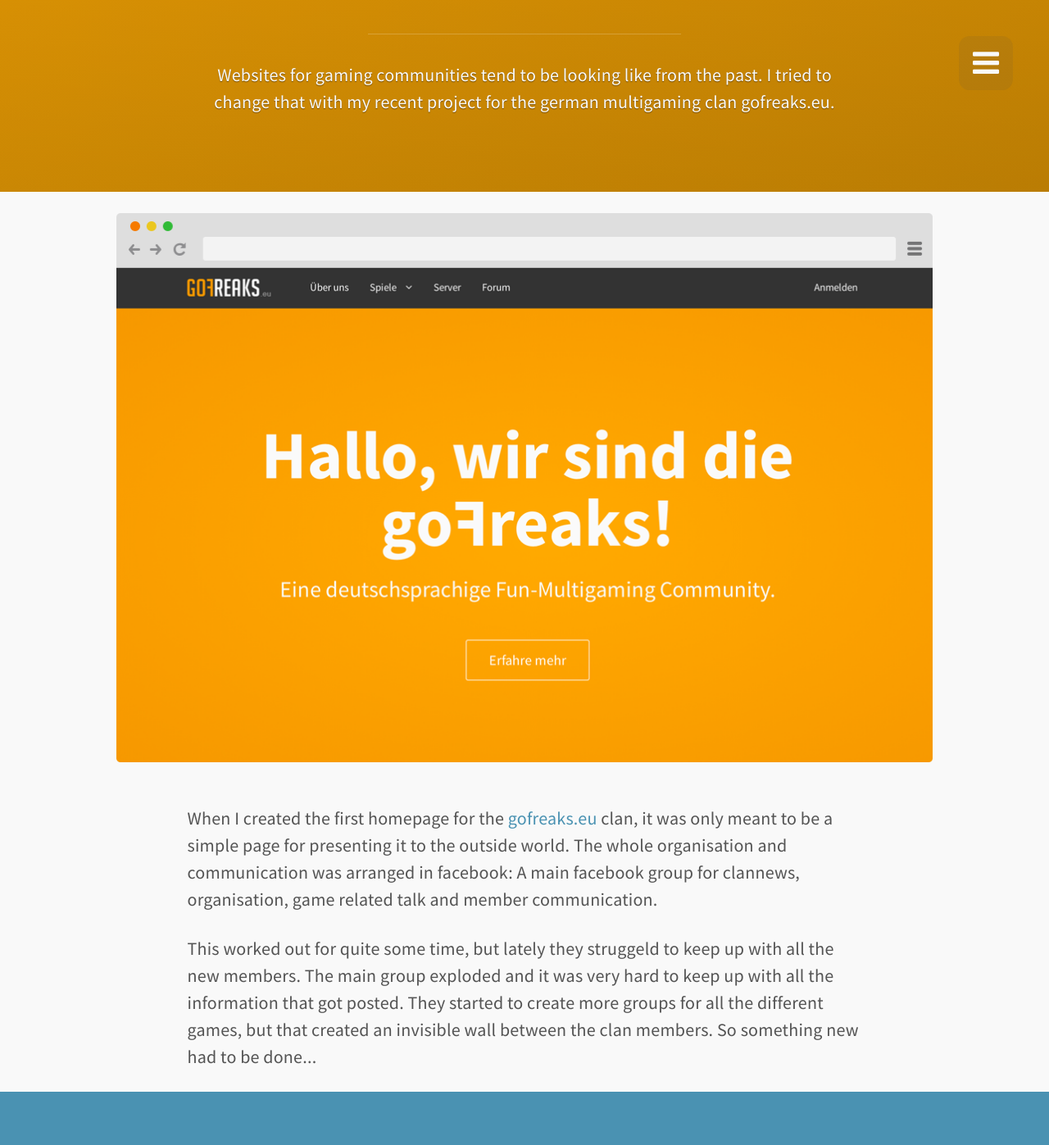
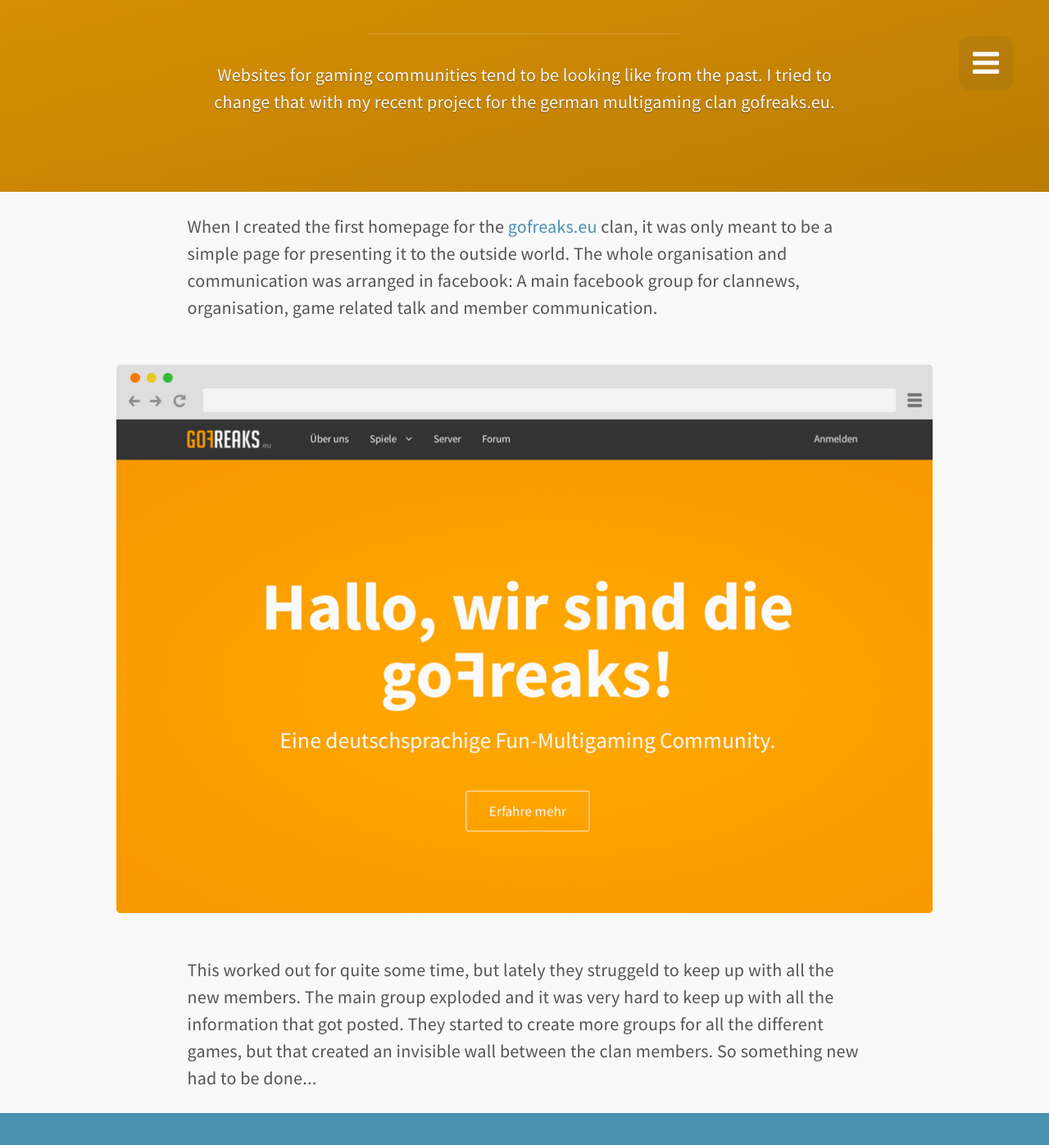
Before and after one commit to l4ci/l4ci.github.io, a Jekyll site: the page built from _posts/2014-01-24-gofreaks.html, in a window 1280 px wide and 1400 px high, scrolled down 368 px. Shown: the top 1397 px of the window at 82% size. Built offline with Jekyll 4.4.1, drawn with Linux system fonts in a browser that asks for light colours; nearby versions of some CDN libraries; Markdown is read by kramdown in place of the engine named in the settings.

Commit message:
gofreaks update

```diff
--- a/_posts/2014-01-24-gofreaks.html
+++ b/_posts/2014-01-24-gofreaks.html
@@ -10,9 +10,7 @@
 ---
 <div class="outer">
   <section class="container">
-    <div class="col-90">
-      <img src="{{ site.url }}/assets/img/gofreaks/full_homepage.png" alt="Full Site View">
-    </div>
+
   </section>
 </div>
 
@@ -22,6 +20,13 @@
       <p>
         When I created the first homepage for the <a href="http://gofreaks.eu">gofreaks.eu</a> clan, it was only meant to be a simple page for presenting it to the outside world. The whole organisation and communication was arranged in facebook: A main facebook group for clannews, organisation, game related talk and member communication.
       </p>
+    </div>
+
+    <div class="col-90">
+      <img src="{{ site.url }}/assets/img/gofreaks/full_homepage.png" alt="Full Site View">
+    </div>
+
+    <div class="col-75">
       <p>
         This worked out for quite some time, but lately they struggeld to keep up with all the new members. The main group exploded and it was very hard to keep up with all the information that got posted. They started to create more groups for all the different games, but that created an invisible wall between the clan members. So something new had to be done...
       </p>
@@ -129,19 +134,28 @@
         After testing the site with some members the most asked feature was a notification system. As everyone was used to from facebook, you get a notification when something happens that is related to you.
       </p>
       <p>Therefore I developed the so called <code>INS</code> Instant Notification System. It tracks every activity on the site, and notifies the right members of new updates everytime. It even works without refreshing the page.</p>
-      <p class="text-align--center">
-        <img src="{{ site.url }}/assets/img/gofreaks/ins.png" alt="Instant Notification System" class="img--border--dark">
-      </p>
     </div>
   </section>
+
+  <figure class="container margin--m--bottom">
+    <div class="col-20">
+      <img src="{{ site.url }}/assets/img/gofreaks/300px_notify1.png" class="img--border" alt="Profil View">
+    </div>
+    <div class="col-20">
+      <img src="{{ site.url }}/assets/img/gofreaks/300px_notify2.png" class="img--border" alt="Notification View">
+    </div>
+    <div class="col-20">
+      <img src="{{ site.url }}/assets/img/gofreaks/300px_notify3.png" class="img--border" alt="Forum View">
+    </div>
+    <div class="col-20">
+      <img src="{{ site.url }}/assets/img/gofreaks/300px_notify4.png" class="img--border" alt="Game View">
+    </div>
+  </figure>
 </div>
 
 <div class="outer bg--orange">
   <section class="container">
-    <div class="col-33">
-      <img src="{{ site.url }}/assets/img/gofreaks/mobile_view.png" alt="" class="img--border">
-    </div>
-    <div class="col-66">
+    <div class="col-75">
       <h2>A Better mobil experience</h2>
       <p class="margin--m--bottom">
         Although this step is not 100% finished yet (as the whole site is still in beta), the page is fully responsive. That means it not only looks good on any screen device, its also fully functional. In other words, members can read and post in the forum or read other news on the site, when visiting the page from their mobile device.
--- a/assets/scss/ext/_grid.scss
+++ b/assets/scss/ext/_grid.scss
@@ -169,6 +169,7 @@
 
     width: 100%;
     height: 12.5rem;
+    padding-bottom: 1rem;
     clear: both;
     position: relative;
 
```
Also changed, not shown: assets/css/main.min.css, assets/img/gofreaks/300px_notify1.png (added), assets/img/gofreaks/300px_notify2.png (added), assets/img/gofreaks/300px_notify3.png (added), assets/img/gofreaks/300px_notify4.png (added), assets/img/wedding/300px_background.png (added), assets/img/wedding/300px_bar.png (added), assets/img/wedding/300px_colors.png (added), assets/img/wedding/300px_header.png (added), assets/img/wedding/300px_image.png (added), assets/img/wedding/300px_navi.png (added), assets/img/wedding/300px_premium.png (added), 1 other file.
